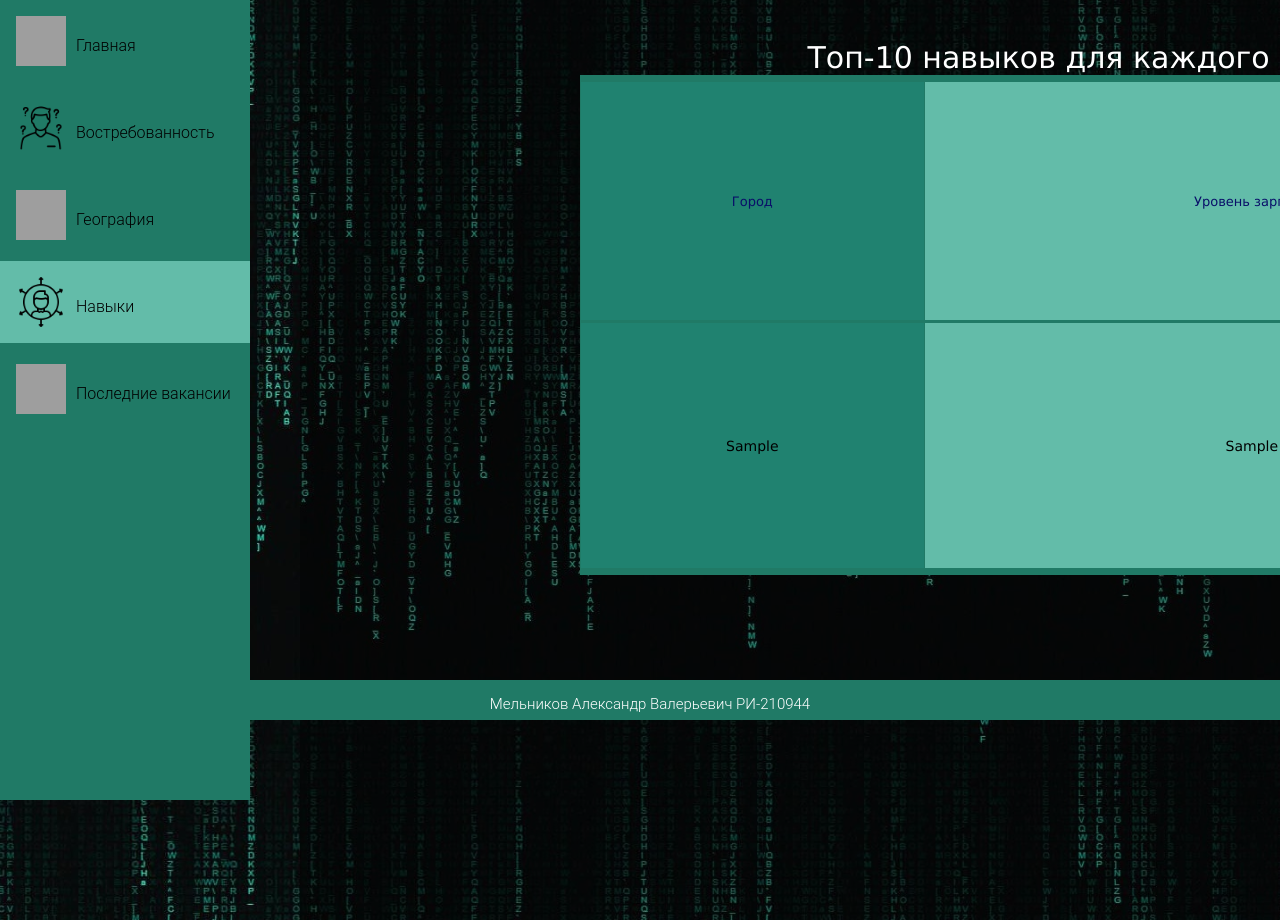
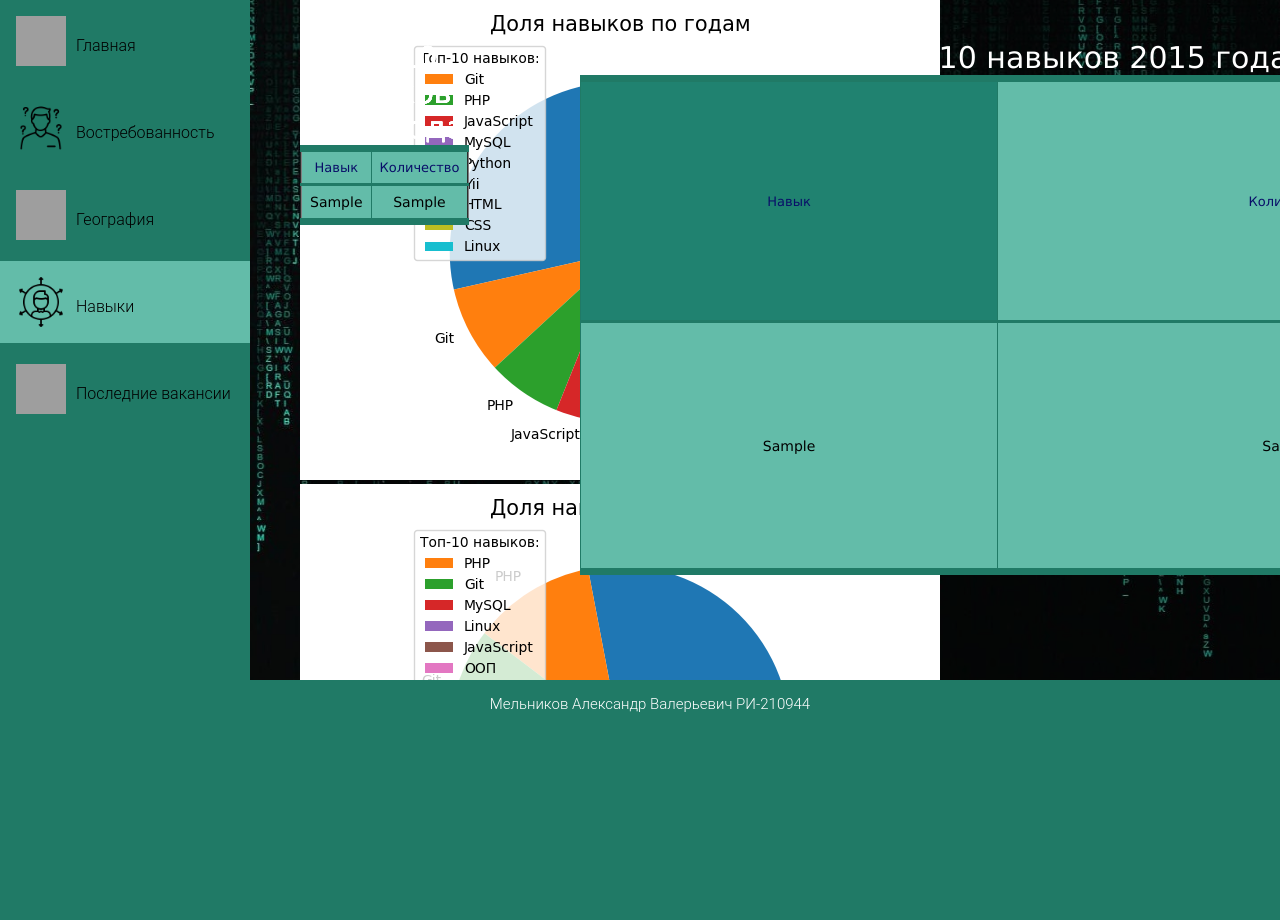
Before and after one commit to MpirtGod/FinalProjectURFU, a Django app: page /skills/ in a window 1280 px wide. Shown: the part 80-1000 px from the top of the page. After the commit the page ends 792 px from the top, so only its background shows below. Run offline with Django 4.2, Linux system fonts and the light colour scheme; tables that the repository leaves empty hold one stand-in row (values such as "Sample post"); grey boxes are pictures that could not be loaded.

Commit message:
Создание таблиц навыков по годам

```diff
--- a/app/models.py
+++ b/app/models.py
@@ -40,13 +40,97 @@
         verbose_name = 'Процент вакансий по городам'
         verbose_name_plural = 'Проценты вакансий по городам'
 
-class SkillsByYear(models.Model):
-    year = models.CharField('Год', max_length=4)
-    top_skills = models.TextField('Навыки')
+class TopSkills2015(models.Model):
+    skill = models.CharField('Навык', max_length=30)
+    count = models.CharField('Количество', max_length=150)
 
-    def __str__(self):
-        return str(self.year)
+    def str(self):
+        return str(self.skill)
 
     class Meta:
-        verbose_name = 'Топ10 вакансий по году'
-        verbose_name_plural = 'Топ10 вакансий по годам'
+        verbose_name = 'Топ-10 навыков за 2015 год'
+        verbose_name_plural = 'Топ-10 навыков за 2015 год'
+
+
+class TopSkills2016(models.Model):
+    skill = models.CharField('Навык', max_length=30)
+    count = models.CharField('Количество', max_length=150)
+
+    def str(self):
+        return str(self.skill)
+
+    class Meta:
+        verbose_name = 'Топ-10 навыков за 2016 год'
+        verbose_name_plural = 'Топ-10 навыков за 2016 год'
+
+
+class TopSkills2017(models.Model):
+    skill = models.CharField('Навык', max_length=30)
+    count = models.CharField('Количество', max_length=150)
+
+    def str(self):
+        return str(self.skill)
+
+    class Meta:
+        verbose_name = 'Топ-10 навыков за 2017 год'
+        verbose_name_plural = 'Топ-10 навыков за 2017 год'
+
+
+class TopSkills2018(models.Model):
+    skill = models.CharField('Навык', max_length=30)
+    count = models.CharField('Количество', max_length=150)
+
+    def str(self):
+        return str(self.skill)
+
+    class Meta:
+        verbose_name = 'Топ-10 навыков за 2018 год'
+        verbose_name_plural = 'Топ-10 навыков за 2018 год'
+
+
+class TopSkills2019(models.Model):
+    skill = models.CharField('Навык', max_length=30)
+    count = models.CharField('Количество', max_length=150)
+
+    def str(self):
+        return str(self.skill)
+
+    class Meta:
+        verbose_name = 'Топ-10 навыков за 2019 год'
+        verbose_name_plural = 'Топ-10 навыков за 2019 год'
+
+
+class TopSkills2020(models.Model):
+    skill = models.CharField('Навык', max_length=30)
+    count = models.CharField('Количество', max_length=150)
+
+    def str(self):
+        return str(self.skill)
+
+    class Meta:
+        verbose_name = 'Топ-10 навыков за 2020 год'
+        verbose_name_plural = 'Топ-10 навыков за 2020 год'
+
+
+class TopSkills2021(models.Model):
+    skill = models.CharField('Навык', max_length=30)
+    count = models.CharField('Количество', max_length=150)
+
+    def str(self):
+        return str(self.skill)
+
+    class Meta:
+        verbose_name = 'Топ-10 навыков за 2021 год'
+        verbose_name_plural = 'Топ-10 навыков за 2021 год'
+
+
+class TopSkills2022(models.Model):
+    skill = models.CharField('Навык', max_length=30)
+    count = models.CharField('Количество', max_length=150)
+
+    def str(self):
+        return str(self.skill)
+
+    class Meta:
+        verbose_name = 'Топ-10 навыков за 2022 год'
+        verbose_name_plural = 'Топ-10 навыков за 2022 год'
--- a/app/views.py
+++ b/app/views.py
@@ -1,5 +1,6 @@
 from django.shortcuts import render
-from app.models import Profession_statistic, SalaryByCity, PercentageByCity, SkillsByYear
+from app.models import Profession_statistic, SalaryByCity, PercentageByCity, TopSkills2015, TopSkills2016, TopSkills2017, TopSkills2018, \
+    TopSkills2019, TopSkills2020, TopSkills2021, TopSkills2022
 from django.views.generic.list import ListView
 
 
@@ -18,8 +19,25 @@
     return render(request, 'geography.html', {'salbycity': salbycity, 'perbycity': perbycity})
 
 def skills(request):
-    skillsbyyear = SkillsByYear.objects.all()
-    return render(request, 'skills.html', {'skillsbyyear': skillsbyyear})
+    skills2015 = TopSkills2015.objects.all()
+    skills2016 = TopSkills2016.objects.all()
+    skills2017 = TopSkills2017.objects.all()
+    skills2018 = TopSkills2018.objects.all()
+    skills2019 = TopSkills2019.objects.all()
+    skills2020 = TopSkills2020.objects.all()
+    skills2021 = TopSkills2021.objects.all()
+    skills2022 = TopSkills2022.objects.all()
+    response_data = {
+        "skills2015": skills2015,
+        "skills2016": skills2016,
+        "skills2017": skills2017,
+        "skills2018": skills2018,
+        "skills2019": skills2019,
+        "skills2020": skills2020,
+        "skills2021": skills2021,
+        "skills2022": skills2022,
+    }
+    return render(request, "skills.html", response_data)
 
 def lastvacancies(request):
     return render(request, 'lastvacancies.html')
--- a/templates/skills.html
+++ b/templates/skills.html
@@ -45,17 +45,95 @@
             </li>
         </ul>
     </nav>
-    <main>
+    <main class="skills_main">
         <table class="skills_table">
-            <caption class="tabletitle">Топ-10 навыков для каждого года</caption>
-            <thread><th class="year">Город</th><th>Уровень зарплат</th></thread>
-        {% for year in skillsbyyear %}
+            <caption class="tabletitle">Топ-10 навыков 2015 года</caption>
+            <thread><th class="year">Навык</th><th>Количество</th></thread>
+        {% for i in skills2015 %}
             <tr>
-                <td class="year">{{ year.year }}</td>
-                <td>{{ year.top_skills }}</td>
+                <td>{{ i.skill }}</td>
+                <td>{{ i.count }}</td>
             </tr>
         {% endfor %}
         </table>
+        <img class = "pic year2015" src="{% static "img/graphs/graph2015.png" %}" alt="график навыков" >
+        <table class="year2016" border="2" cellpadding="2.5px" align="left">
+        <caption>Топ-10 навыков 2016 года</caption>
+        <thead><th>Навык</th><th>Количество</th></thead>
+        {% for i in skills2016 %}
+            <tr>
+                <td>{{ i.skill }}</td>
+                <td>{{ i.count }}</td>
+            </tr>
+        {% endfor %}
+        </table>
+        <img class = "pic year2016" src="{% static "img/graphs/graph2016.png" %}" alt="график навыков" >
+        <table class="year2017" border="2" cellpadding="2.5px" align="left">
+        <caption>Топ-10 навыков 2017 года</caption>
+        <thead><th>Навык</th><th>Количество</th></thead>
+        {% for i in skills2017 %}
+            <tr>
+                <td>{{ i.skill }}</td>
+                <td>{{ i.count }}</td>
+            </tr>
+        {% endfor %}
+        </table>
+        <img class = "pic year2017" src="{% static "img/graphs/graph2017.png" %}" alt="график навыков" >
+        <table class="year2018" border="2" cellpadding="2.5px" align="left">
+        <caption>Топ-10 навыков 2018 года</caption>
+        <thead><th>Навык</th><th>Количество</th></thead>
+        {% for i in skills2018 %}
+            <tr>
+                <td>{{ i.skill }}</td>
+                <td>{{ i.count }}</td>
+            </tr>
+        {% endfor %}
+        </table>
+        <img class = "pic year2018" src="{% static "img/graphs/graph2018.png" %}" alt="график навыков" >
+        <table class="year2019" border="2" cellpadding="2.5px" align="left">
+        <caption>Топ-10 навыков 2019 года</caption>
+        <thead><th>Навык</th><th>Количество</th></thead>
+        {% for i in skills2019 %}
+            <tr>
+                <td>{{ i.skill }}</td>
+                <td>{{ i.count }}</td>
+            </tr>
+        {% endfor %}
+        </table>
+        <img class = "pic year2019" src="{% static "img/graphs/graph2019.png" %}" alt="график навыков" >
+        <table class="year2020" border="2" cellpadding="2.5px" align="left">
+        <caption>Топ-10 навыков 2020 года</caption>
+        <thead><th>Навык</th><th>Количество</th></thead>
+        {% for i in skills2020 %}
+            <tr>
+                <td>{{ i.skill }}</td>
+                <td>{{ i.count }}</td>
+            </tr>
+        {% endfor %}
+        </table>
+        <img class = "pic year2020" src="{% static "img/graphs/graph2020.png" %}" alt="график навыков" >
+        <table class="year2021" border="2" cellpadding="2.5px" align="left">
+        <caption>Топ-10 навыков 2021 года</caption>
+        <thead><th>Навык</th><th>Количество</th></thead>
+        {% for i in skills2021 %}
+            <tr>
+                <td>{{ i.skill }}</td>
+                <td>{{ i.count }}</td>
+            </tr>
+        {% endfor %}
+        </table>
+        <img class = "pic year2021" src="{% static "img/graphs/graph2021.png" %}" alt="график навыков" >
+        <table class="year2022" border="2" cellpadding="2.5px" align="left">
+        <caption>Топ-10 навыков 2022 года</caption>
+        <thead><th>Навык</th><th>Количество</th></thead>
+        {% for i in skills2022 %}
+            <tr>
+                <td>{{ i.skill }}</td>
+                <td>{{ i.count }}</td>
+            </tr>
+        {% endfor %}
+        </table>
+        <img class = "pic year2022" src="{% static "img/graphs/graph2022.png" %}" alt="график навыков" >
     </main>
     <footer>
         <p>Мельников Александр Валерьевич РИ-210944</p>
```
Also changed, not shown: app/admin.py (+102 -7 lines), db.sqlite3, static/img/graphs/graph2015.png (added), static/img/graphs/graph2016.png (added), static/img/graphs/graph2017.png (added), static/img/graphs/graph2018.png (added), static/img/graphs/graph2019.png (added), static/img/graphs/graph2020.png (added), static/img/graphs/graph2021.png (added), static/img/graphs/graph2022.png (added), static/js/sidebar.js (deleted).
